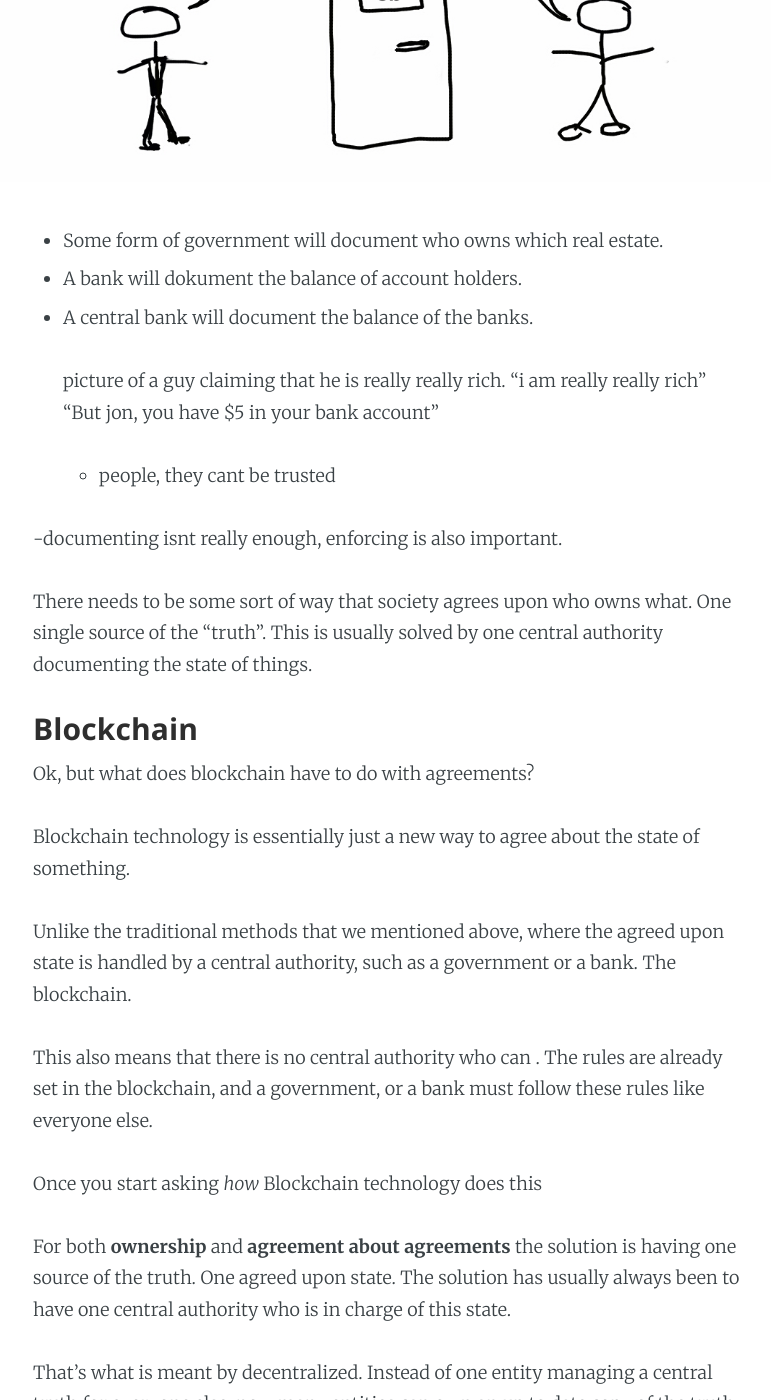
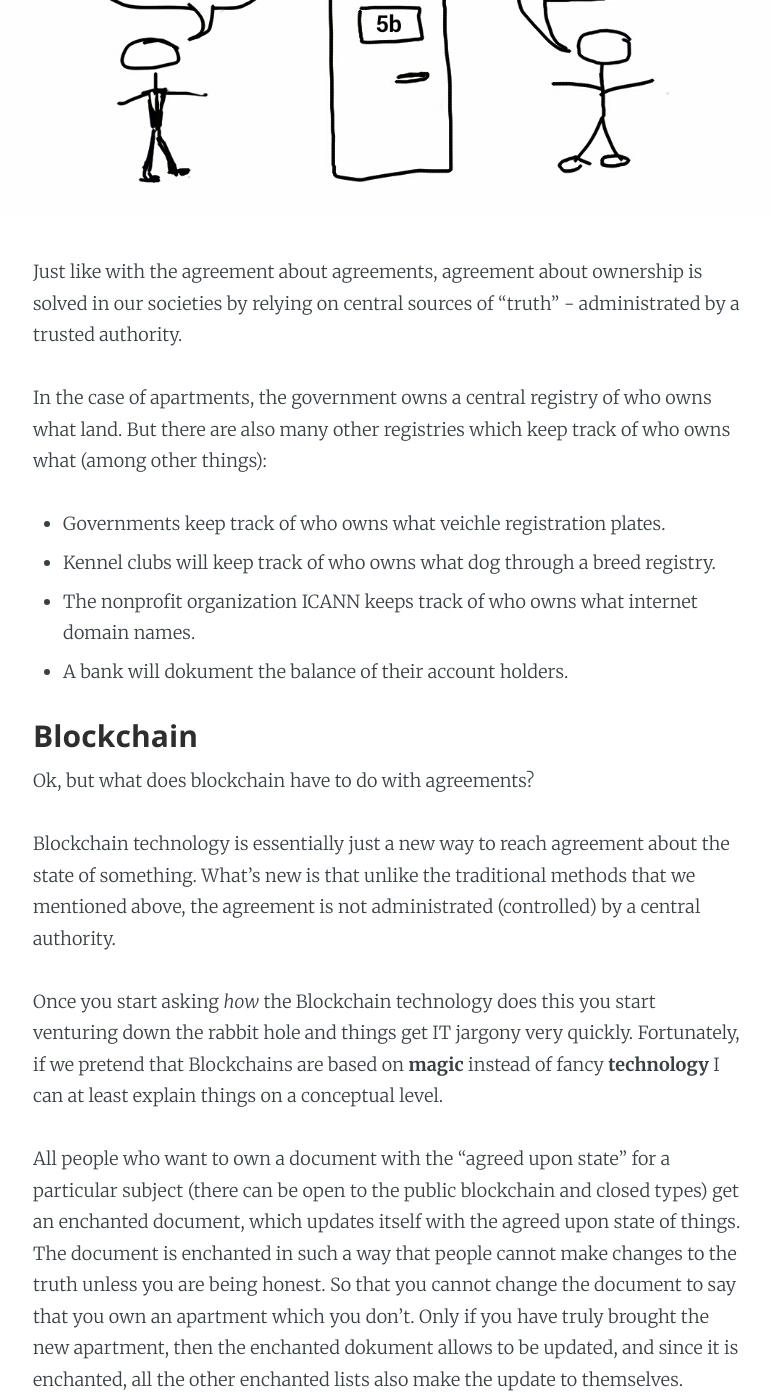
Before and after one commit to wrode/Blog, a Jekyll site: the page built from _posts/2016-05-29-Blockchain.md, in a window 1280 px wide and 1400 px high, scrolled down 4147 px. Shown: the whole window, without its empty margins (252-1023 px from the left). Built offline with Jekyll 4.4.1, drawn with Linux system fonts in a browser that asks for light colours; a file with an impossible date is left out; some of the changed text lies outside the part shown.

Commit message:
Update to blog, made some new drafts of future blog posts

```diff
--- a/_posts/2016-05-29-Blockchain.md
+++ b/_posts/2016-05-29-Blockchain.md
@@ -50,39 +50,35 @@ Then there are the big things. Things that *really* do impact you if you lose th
 
 So what is stopping another person from sneaking in to my apartment and claiming it for himself, while I am strolling about town in my new hemp sandals?
 
-The problem is that todays societies are so huge that people can´t be expected to keep track of who owns which apartment. You cannot trust individuals to report this themselves, because there is an incentive problem. Why would society trust that the apartment is mine when the con artist claiming that the apartment is his is just as credible. In fact, he´s more credible, because he is wearing a suit and I am wearing hemp sandals.
+The problem is that todays societies are so huge that people can´t be expected to keep track of who owns which apartment. You cannot trust individuals to report this themselves, because there is an incentive problem.
+
+Why would society trust that the apartment is mine when the con artist claiming that the apartment is his is just as credible. In fact, he´s more credible, because he is wearing a suit and I am wearing hemp sandals.
 
 ![Who owns the apartment]({{ site.url }}/assets/images/WhosApartment.jpg)
 
+Just like with the agreement about agreements, agreement about ownership is solved in our societies by relying on central sources of "truth" - administrated by a trusted authority.
 
-
-- Some form of government will document who owns which real estate.
-- A bank will dokument the balance of account holders.
-- A central bank will document the balance of the banks.
-
-    picture of a guy claiming that he is really really rich.
-    "i am really really rich"
-    "But jon, you have $5 in your bank account"
-    - people, they cant be trusted
-
--documenting isnt really enough, enforcing is also important.
-
-
-There needs to be some sort of way that society agrees upon who owns what. One single source of the "truth". This is usually solved by one central authority documenting the state of things.
+In the case of apartments, the government owns a central registry of who owns what land. But there are also many other registries which keep track of who owns what (among other things):
+- Governments keep track of who owns what veichle registration plates.
+- Kennel clubs will keep track of who owns what dog through a breed registry.
+- The nonprofit organization ICANN keeps track of who owns what internet domain names.
+- A bank will dokument the balance of their account holders.
 
 ### Blockchain
 
 Ok, but what does blockchain have to do with agreements?
 
-Blockchain technology is essentially just a new way to agree about the state of something.
+Blockchain technology is essentially just a new way to reach agreement about the state of something. What's new is that unlike the traditional methods that we mentioned above, the agreement is not administrated (controlled) by a central authority.
 
-Unlike the traditional methods that we mentioned above, where the agreed upon state is handled by a central authority, such as a government or a bank. The blockchain.
+Once you start asking *how* the Blockchain technology does this you start venturing down the rabbit hole and things get IT jargony very quickly. Fortunately, if we pretend that Blockchains are based on **magic** instead of fancy **technology** I can at least explain things on a conceptual level.
 
-This also means that there is no central authority who can . The rules are already set in the blockchain, and a government, or a bank must follow these rules like everyone else.
 
-Once you start asking *how* Blockchain technology does this
+All people who want to own a document with the “agreed upon state” for a particular subject (there can be open to the public blockchain and closed types) get an enchanted document, which updates itself with the agreed upon state of things. The document is enchanted in such a way that people cannot make changes to the truth unless you are being honest. So that you cannot change the document to say that you own an apartment which you don’t. Only if you have truly brought the new apartment, then the enchanted dokument allows to be updated, and since it is enchanted, all the other enchanted lists also make the update to themselves.
 
-For both **ownership** and **agreement about agreements** the solution is having one source of the truth. One agreed upon state. The solution has usually always been to have one central authority who is in charge of this state.
+
+This also means that there is no central authority who can independently change the rules of the blockchain. The rules are already set in the blockchain, and a government, or a bank must follow these rules like everyone else.
+
+
 
 That’s what is meant by decentralized. Instead of one entity managing a central truth for everyone else, now many entities can own an up to date copy of the truth.
 
@@ -114,3 +110,13 @@ There are other types of implicit agreements, such as eyeballing the girlfriend
 - Agreement is very important in my project. The governance structure is extremely important. It could be made using a smart contract.
 - The good thing about smart contract is that everything needs to be so explicitly defined. This means that there is less room missunderstanding.
 - To understand how private blockchains, think about a small group of people agreeing about the state of something rather than many people agreeing about something.
+
+
+    picture of a guy claiming that he is really really rich.
+    "i am really really rich"
+    "But jon, you have $5 in your bank account"
+    - people, they cant be trusted
+
+-documenting isnt really enough, enforcing is also important.
+
+There needs to be some sort of way that society agrees upon who owns what. One single source of the "truth". This is usually solved by one central authority documenting the state of things.
```
Also changed, not shown: _posts/2016-01-07-First.md (added, +13 -0 lines), _posts/2016-30-07-Smart contracts and the DAO wars.md (added, +22 -0 lines).
